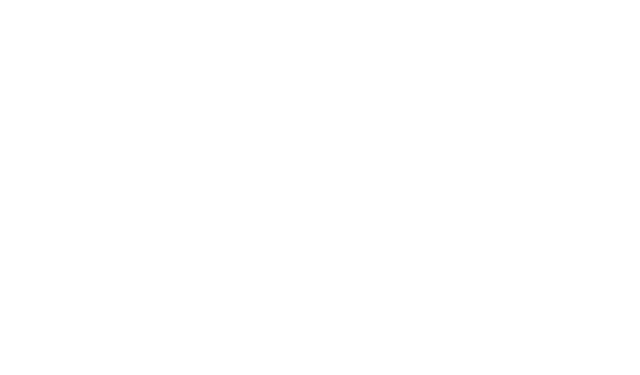
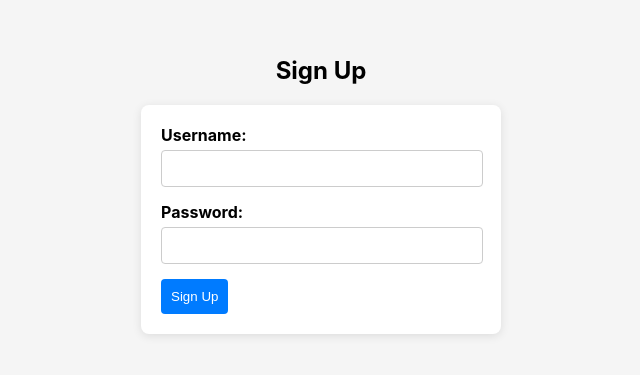
Before and after one commit to MaheriniainANdria/kalymera_front, a React (Create React App) app: page /signup in a window 1280 px wide. Before the commit this address had no page. Shown: the part 215-590 px from the top of the page, without its empty margins (319-959 px from the left). Built offline with nearby package versions, Linux system fonts and the light colour scheme.

Commit message:
feat: create the very HomePage and a SignUp page

```diff
--- a/src/App.js
+++ b/src/App.js
@@ -1,9 +1,11 @@
 import React, { useState } from 'react';
 import { BrowserRouter as Router, Route, Routes, Navigate } from 'react-router-dom';
 import Login from './Login';
+import HomePage from './HomePage';
 import Home from './Home';
 import Manager from './pages/Manager';
 import CreateTableForm from './pages/CreateTableForm';
+import SignUp from './SignUp';
 
 function App() {
   const [isAuthenticated, setIsAuthenticated] = useState(false);
@@ -16,11 +18,12 @@
     <Router>
       <div className="App">
         <Routes>
+          <Route path="/" element={<HomePage />} />
           <Route path="/login" element={<Login onLogin={handleLogin} />} />
+          <Route path="/signup" element={<SignUp />} />
           <Route path="/home" element={isAuthenticated ? <Home /> : <Navigate to="/login" />} />
           <Route path="/manager" element={isAuthenticated ? <Manager /> : <Navigate to="/login" />} />
           <Route path="/create-table" element={isAuthenticated ? <CreateTableForm /> : <Navigate to="/login" />} />
-          <Route path="/" element={<Navigate to="/login" />} />
         </Routes>
       </div>
     </Router>
--- /dev/null
+++ b/src/HomePage.js
@@ -0,0 +1,23 @@
+import React from 'react';
+import { useNavigate } from 'react-router-dom';
+import './styles/HomePage.css';
+
+const HomePage = () => {
+  const navigate = useNavigate();
+
+  return (
+    <div className="homepage-container">
+      <h1>Welcome!</h1>
+      <div className="button-container">
+        <button className="btn" onClick={() => navigate('/login')}>
+          Login
+        </button>
+        <button className="btn" onClick={() => navigate('/signup')}>
+          Sign Up
+        </button>
+      </div>
+    </div>
+  );
+};
+
+export default HomePage;
--- /dev/null
+++ b/src/SignUp.js
@@ -0,0 +1,67 @@
+import React, { useState } from 'react';
+import { useNavigate } from 'react-router-dom';
+import './styles/SignUp.css';
+
+const SignUp = () => {
+  const [username, setUsername] = useState('');
+  const [password, setPassword] = useState('');
+  const [message, setMessage] = useState('');
+  const navigate = useNavigate();
+
+  const handleSignUp = (e) => {
+    e.preventDefault();
+
+    fetch('http://localhost:8000/api/signup', {
+      method: 'POST',
+      headers: {
+        'Content-Type': 'application/json',
+      },
+      body: JSON.stringify({ username, password }),
+    })
+      .then((response) => {
+        if (!response.ok) {
+          throw new Error('Failed to sign up');
+        }
+        return response.json();
+      })
+      .then((data) => {
+        setMessage('Sign up successful!');
+        setUsername('');
+        setPassword('');
+        navigate('/login');
+      })
+      .catch((error) => {
+        setMessage(error.message);
+      });
+  };
+
+  return (
+    <div className="signup-page">
+      <h2>Sign Up</h2>
+      {message && <p>{message}</p>}
+      <form onSubmit={handleSignUp}>
+        <div>
+          <label>Username:</label>
+          <input
+            type="text"
+            value={username}
+            onChange={(e) => setUsername(e.target.value)}
+            required
+          />
+        </div>
+        <div>
+          <label>Password:</label>
+          <input
+            type="password"
+            value={password}
+            onChange={(e) => setPassword(e.target.value)}
+            required
+          />
+        </div>
+        <button type="submit">Sign Up</button>
+      </form>
+    </div>
+  );
+};
+
+export default SignUp;
--- /dev/null
+++ b/src/styles/HomePage.css
@@ -0,0 +1,35 @@
+.homepage-container {
+    display: flex;
+    flex-direction: column;
+    align-items: center;
+    justify-content: center;
+    height: 100vh; /* Prend toute la hauteur de la fenêtre */
+    background-color: #e9ecef; /* Couleur d'arrière-plan */
+    font-family: Arial, sans-serif; /* Police d'écriture */
+}
+
+.homepage-container h1 {
+    margin-bottom: 30px; /* Espacement sous le titre */
+    color: #343a40; /* Couleur du texte */
+}
+
+.button-container {
+    display: flex;
+    gap: 20px;
+}
+
+.btn {
+    background-color: #007bff; /* Couleur de fond du bouton */
+    color: white; /* Couleur du texte du bouton */
+    border: none; /* Supprimer la bordure */
+    padding: 10px 20px; /* Espacement à l'intérieur du bouton */
+    border-radius: 4px; /* Arrondir les coins */
+    cursor: pointer; /* Changer le curseur au survol */
+    margin: 10px; /* Espacement entre les boutons */
+    transition: background-color 0.3s; /* Transition pour le survol */
+    width: 100px;
+}
+
+.btn:hover {
+    background-color: #0056b3; /* Couleur du bouton au survol */
+}
--- /dev/null
+++ b/src/styles/SignUp.css
@@ -0,0 +1,48 @@
+.signup-page {
+    display: flex;
+    flex-direction: column;
+    align-items: center;
+    justify-content: center;
+    height: 100vh; /* Prend toute la hauteur de la fenêtre */
+    background-color: #f5f5f5; /* Couleur d'arrière-plan */
+  }
+
+  .signup-page h2 {
+    margin-bottom: 20px; /* Espacement sous le titre */
+  }
+
+  .signup-page form {
+    background: white;
+    padding: 20px;
+    border-radius: 8px;
+    box-shadow: 0 2px 10px rgba(0, 0, 0, 0.1);
+    width: 300px; /* Largeur du formulaire */
+    padding-right: 40px;
+  }
+
+  .signup-page label {
+    margin-bottom: 5px; /* Espacement sous les étiquettes */
+    font-weight: bold;
+    display: block; /* Affiche les labels en bloc pour un bon espacement */
+  }
+
+  .signup-page input {
+    margin-bottom: 15px; /* Espacement sous les champs de saisie */
+    padding: 10px;
+    border: 1px solid #ccc; /* Bordure des champs de saisie */
+    border-radius: 4px;
+    width: 100%; /* Remplir la largeur du conteneur */
+  }
+
+  .signup-page button {
+    background-color: #007bff; /* Couleur de fond du bouton */
+    color: white; /* Couleur du texte du bouton */
+    border: none; /* Supprimer la bordure */
+    padding: 10px; /* Espacement à l'intérieur du bouton */
+    border-radius: 4px; /* Arrondir les coins */
+    cursor: pointer; /* Changer le curseur au survol */
+  }
+
+  .signup-page button:hover {
+    background-color: #0056b3; /* Couleur du bouton au survol */
+  }
```
